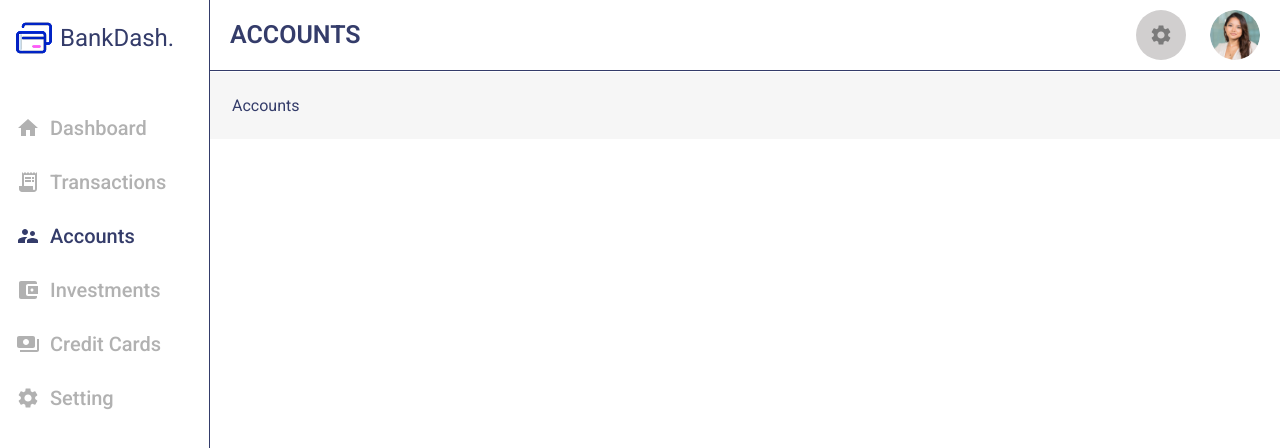
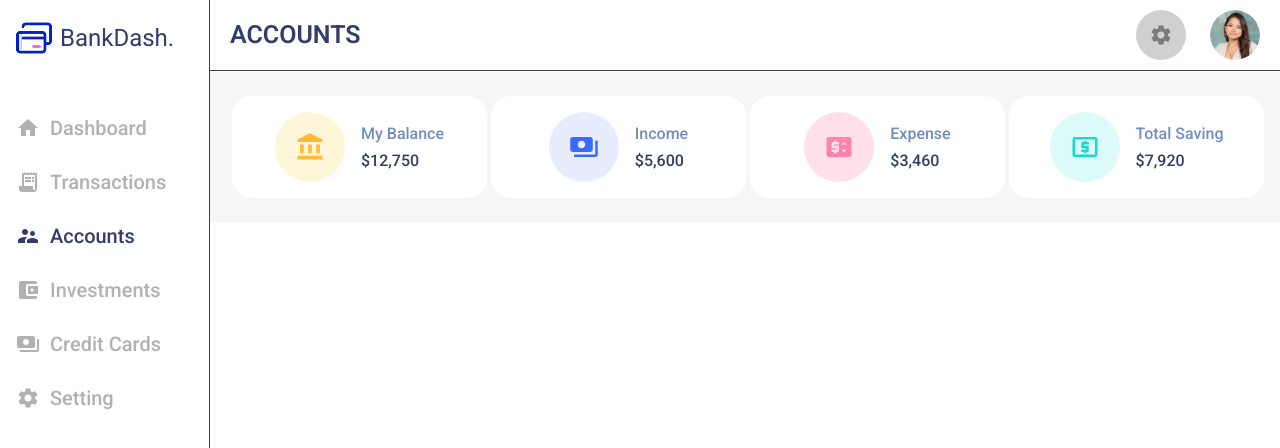
Before and after one commit to mohammadfaramarzi1/bank-dashboard-react, a React (Vite) app: page /accounts in a window 1280 px wide. Shown: the top 448 px of the page. Built offline with nearby package versions, Linux system fonts and the light colour scheme.

Commit message:
feat: AccountBadge

```diff
--- /dev/null
+++ b/src/components/AccountBadge/AccountBadge.jsx
@@ -0,0 +1,67 @@
+import React from "react";
+import { Box, Typography } from "@mui/material";
+import AccountBalanceIcon from "@mui/icons-material/AccountBalance";
+import PaymentsIcon from "@mui/icons-material/Payments";
+import PriceChangeIcon from "@mui/icons-material/PriceChange";
+import LocalAtmIcon from "@mui/icons-material/LocalAtm";
+
+function AccountBadge() {
+  return (
+    <Box component="div" sx={{display: "flex", alignItems: "center", justifyContent: "space-between", fontFamily:"Roboto Medium"}}>
+      <Box component="div" sx={{backgroundColor: "#fff", borderRadius: 5, p: 2, width: 255, display: "flex", justifyContent: "center", alignItems: "center", columnGap: 2}}>
+        <Box component="div" sx={{backgroundColor: "#FFF5D9", width: 70, height: 70, borderRadius: "100%", display: "flex", alignItems: "center", justifyContent: "center"}}>
+          <AccountBalanceIcon sx={{fontSize: "30px", color: "#FFBB38"}} />
+        </Box>
+        <Box component="div" >
+          <Typography variant="span" component="p" color="#718EBF" mb={1}>
+            My Balance
+          </Typography>
+          <Typography variant="span" component="p" >
+            $12,750
+          </Typography>
+        </Box>
+      </Box>
+      <Box component="div" sx={{backgroundColor: "#fff", borderRadius: 5, p: 2, width: 255, display: "flex", justifyContent: "center", alignItems: "center", columnGap: 2}}>
+        <Box component="div" sx={{backgroundColor: "#E7EDFF", width: 70, height: 70, borderRadius: "100%", display: "flex", alignItems: "center", justifyContent: "center"}}>
+          <PaymentsIcon sx={{fontSize: "30px", color: "#396AFF"}} />
+        </Box>
+        <Box component="div">
+          <Typography variant="span" component="p" color="#718EBF" mb={1}>
+            Income
+          </Typography>
+          <Typography variant="span" component="p">
+            $5,600
+          </Typography>
+        </Box>
+      </Box>
+      <Box component="div" sx={{backgroundColor: "#fff", borderRadius: 5, p: 2, width: 255, display: "flex", justifyContent: "center", alignItems: "center", columnGap: 2}}>
+        <Box component="div" sx={{backgroundColor: "#FFE0EB", width: 70, height: 70, borderRadius: "100%", display: "flex", alignItems: "center", justifyContent: "center"}}>
+          <PriceChangeIcon sx={{fontSize: "30px", color: "#FF82AC"}} />
+        </Box>
+        <Box component="div">
+          <Typography variant="span" component="p" color="#718EBF" mb={1}>
+            Expense
+          </Typography>
+          <Typography variant="span" component="p">
+            $3,460
+          </Typography>
+        </Box>
+      </Box>
+      <Box component="div" sx={{backgroundColor: "#fff", borderRadius: 5, p: 2, width: 255, display: "flex", justifyContent: "center", alignItems: "center", columnGap: 2}}>
+        <Box component="div" sx={{backgroundColor: "#DCFAF8", width: 70, height: 70, borderRadius: "100%", display: "flex", alignItems: "center", justifyContent: "center"}}>
+          <LocalAtmIcon sx={{fontSize: "30px", color: "#16DBCC"}} />
+        </Box>
+        <Box component="div">
+          <Typography variant="span" component="p" color="#718EBF" mb={1}>
+            Total Saving
+          </Typography>
+          <Typography variant="span" component="p">
+            $7,920
+          </Typography>
+        </Box>
+      </Box>
+    </Box>
+  );
+}
+
+export default AccountBadge;
--- a/src/components/Calender/Calender.module.css
+++ b/src/components/Calender/Calender.module.css
@@ -5,4 +5,5 @@
     -ms-border-radius: 25px;
     -o-border-radius: 25px;
     overflow: hidden;
+    font-family: "Roboto Medium";
 }
--- a/src/pages/Accounts/Accounts.jsx
+++ b/src/pages/Accounts/Accounts.jsx
@@ -1,8 +1,12 @@
 import React from 'react'
+import { Box } from '@mui/material'
+import AccountBadge from '../../components/AccountBadge/AccountBadge'
 
 function Accounts() {
   return (
-    <div>Accounts</div>
+    <Box component="div" sx={{mr: 2}}>
+      <AccountBadge />
+    </Box>
   )
 }
 
```
